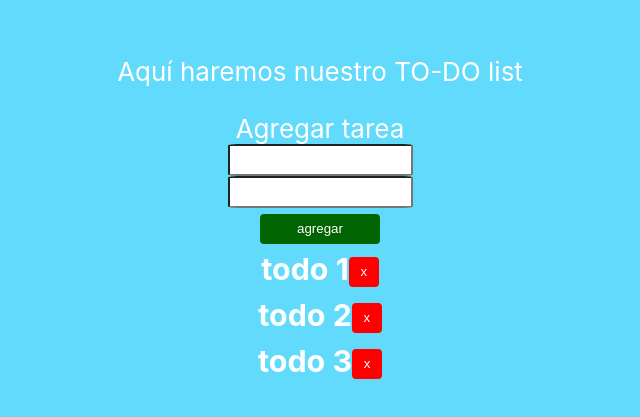
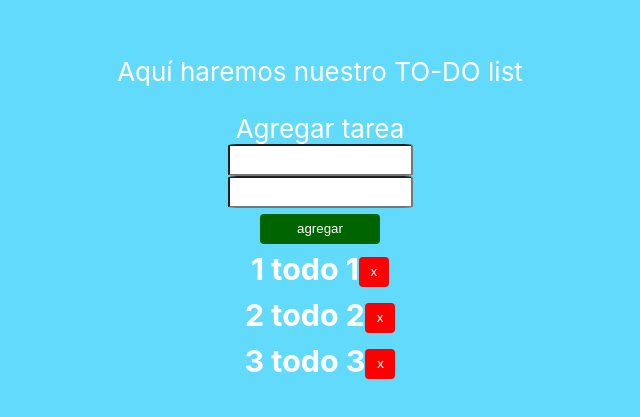
Before and after one commit to SM180297/GuiLabDPS, a React (Create React App) app in the folder guia01/pruebasreact/: page / in a window 1280 px wide. Shown: the part 193-610 px from the top of the page, without its empty margins (320-960 px from the left). Built offline with nearby package versions, Linux system fonts and the light colour scheme.

Commit message:
se modifica para mejorar

```diff
--- a/guia01/pruebasreact/src/components/Form.jsx
+++ b/guia01/pruebasreact/src/components/Form.jsx
@@ -1,12 +1,13 @@
 import React, {useState} from 'react'
 import Todo from '../components/Todo';
 const Form = () => {
+    const [todoo, setTodoo] = useState({})
     const [todo, setTodo] = useState({})
-    const [todoo, setTodoo] = useState({})
     const [todos, setTodos] = useState( [
-        {todoo: 'todo ', todo: 'todo 1'},
-        {todoo: 'todo ',todo: 'todo 2'},
-        {todoo: 'todo ', todo: 'todo 3'}
+        {todoo: '1',todo: ' todo 1'},
+        {todoo: '2',todo: ' todo 2'},
+        {todoo: '3', todo: ' todo 3'}
+
     ])
     const handleChange = e => setTodo({[e.target.name]: e.target.value})
     const handleClick = e => {
@@ -14,9 +15,11 @@ const Form = () => {
 alert('el campo no puede estar vacio')
 return
         }
-        setTodos([...todos, todo])
+        setTodos([...todos,todoo,todo])
     }
-    const deleteTodo = indice => {
+
+
+   const deleteTodo = indice => {
         const newTodos = [...todos]
         newTodos.splice(indice, 1)
         setTodos(newTodos)
@@ -32,7 +35,7 @@ return
             </form>
        {
            todos.map((value, index) => (
-            <Todo todo={value.todo} key={index} index={index} deleteTodo={deleteTodo}/>
+            <Todo todo={value.todoo + value.todo} key={index} index={index} deleteTodo={deleteTodo}/>
             ))
        }
 
--- a/guia01/pruebasreact/src/components/Todo.jsx
+++ b/guia01/pruebasreact/src/components/Todo.jsx
@@ -1,9 +1,9 @@
 import React from 'react'
-const Todo = ({todo, index, deleteTodo}) => {
+const Todo = ({todoo,todo, index, deleteTodo}) => {
 return (
     <>
     <div className="list">
-        <h3>{todo}</h3><button className="btn-delete" onClick={()=> deleteTodo(index)}>x</button>
+        <h3>{todoo}{todo}</h3><button className="btn-delete" onClick={()=> deleteTodo(index)}>x</button>
 
     </div>
     </>
```
